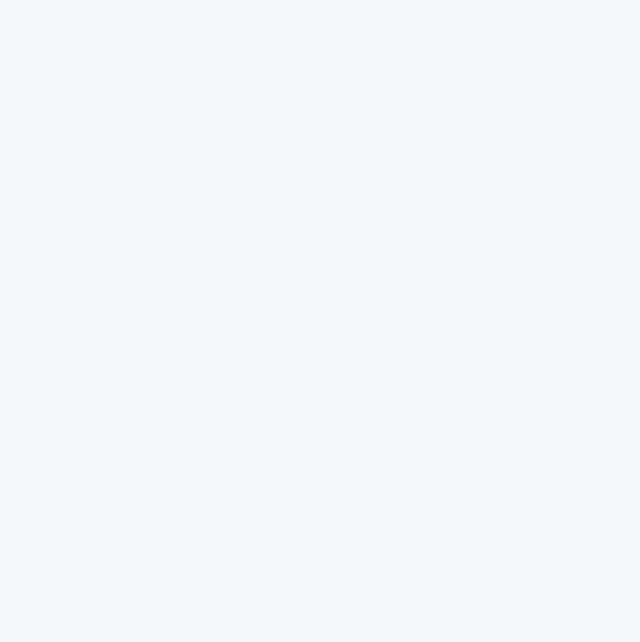
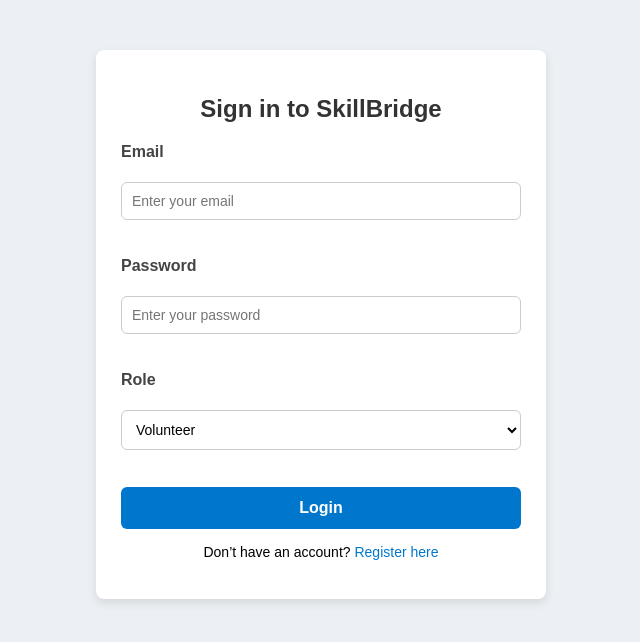
Before and after one commit to springboardmentor09881n-rgb/SkillBridge-batch2, a React (Vite) app in the folder skillbridge_frontend/: page /login in a window 1280 px wide. Before the commit this address had no page. Shown: the top 642 px of the page, without its empty margins (319-959 px from the left). Built offline with nearby package versions, Linux system fonts and the light colour scheme.

Commit message:
Add Login component and route integration

```diff
--- a/skillbridge_frontend/package.json
+++ b/skillbridge_frontend/package.json
@@ -23,6 +23,6 @@
     "eslint-plugin-react-hooks": "^7.0.1",
     "eslint-plugin-react-refresh": "^0.4.24",
     "globals": "^16.5.0",
-    "vite": "^7.2.4"
+    "vite": "^7.3.1"
   }
 }
--- a/skillbridge_frontend/src/App.jsx
+++ b/skillbridge_frontend/src/App.jsx
@@ -1,13 +1,17 @@
 import React from "react";
 import { BrowserRouter as Router, Routes, Route } from "react-router-dom";
 
+import Login from "./components/Login";
 import Register from "./components/Register";
+import ProfileForm from "./components/ProfileForm";
 
 const App = () => {
   return (
     <Router>
       <Routes>
         <Route path="/" element={<Register />} />
+        <Route path="/profile" element={<ProfileForm />} />
+        <Route path="/login" element={<Login />} />
       </Routes>
     </Router>
   );
--- /dev/null
+++ b/skillbridge_frontend/src/components/Login.css
@@ -0,0 +1,63 @@
+.login-container {
+  max-width: 400px;
+  margin: 50px auto;
+  padding: 25px;
+  background: #ffffff;
+  border-radius: 8px;
+  box-shadow: 0 4px 10px rgba(0,0,0,0.1);
+  text-align: center;
+}
+
+.login-container h2 {
+  margin-bottom: 20px;
+  color: #333;
+}
+
+.login-form {
+  display: flex;
+  flex-direction: column;
+  gap: 15px;
+}
+
+.login-form label {
+  text-align: left;
+  font-weight: 600;
+  color: #444;
+}
+
+.login-form input,
+.login-form select {
+  padding: 10px;
+  border: 1px solid #ccc;
+  border-radius: 6px;
+  font-size: 14px;
+}
+
+.login-btn {
+  background: #0077cc;
+  color: #fff;
+  padding: 12px;
+  border: none;
+  border-radius: 6px;
+  cursor: pointer;
+  font-weight: bold;
+  transition: background 0.3s ease;
+}
+
+.login-btn:hover {
+  background: #005fa3;
+}
+
+.register-link {
+  margin-top: 15px;
+  font-size: 14px;
+}
+
+.register-link a {
+  color: #0077cc;
+  text-decoration: none;
+}
+
+.register-link a:hover {
+  text-decoration: underline;
+}
--- /dev/null
+++ b/skillbridge_frontend/src/components/Login.jsx
@@ -0,0 +1,52 @@
+import React, { useState } from "react";
+import "./Login.css";
+
+const Login = () => {
+  const [email, setEmail] = useState("");
+  const [password, setPassword] = useState("");
+  const [role, setRole] = useState("volunteer");
+
+  const handleSubmit = (e) => {
+    e.preventDefault();
+    // TODO: integrate with backend API for authentication
+    console.log("Login submitted:", { email, password, role });
+  };
+
+  return (
+    <div className="login-container">
+      <h2>Sign in to SkillBridge</h2>
+      <form onSubmit={handleSubmit} className="login-form">
+        <label>Email</label>
+        <input
+          type="email"
+          placeholder="Enter your email"
+          value={email}
+          onChange={(e) => setEmail(e.target.value)}
+          required
+        />
+
+        <label>Password</label>
+        <input
+          type="password"
+          placeholder="Enter your password"
+          value={password}
+          onChange={(e) => setPassword(e.target.value)}
+          required
+        />
+
+        <label>Role</label>
+        <select value={role} onChange={(e) => setRole(e.target.value)}>
+          <option value="volunteer">Volunteer</option>
+          <option value="ngo">NGO</option>
+        </select>
+
+        <button type="submit" className="login-btn">Login</button>
+      </form>
+      <p className="register-link">
+        Don’t have an account? <a href="/register">Register here</a>
+      </p>
+    </div>
+  );
+};
+
+export default Login;
--- a/skillbridge_frontend/src/components/ProfileForm.jsx
+++ b/skillbridge_frontend/src/components/ProfileForm.jsx
@@ -1,8 +1,16 @@
 import React, { useState } from "react";
+import { useLocation } from "react-router-dom";
 import "./ProfileForm.css";
 
 function ProfileForm() {
-  const [role, setRole] = useState("volunteer");
+  const location = useLocation();
+
+  // Role coming from Register page
+  const roleFromRegister = location.state?.role || "Volunteer";
+
+  const [role, setRole] = useState(
+    roleFromRegister === "NGO" ? "ngo" : "volunteer"
+  );
 
   const handleSubmit = (e) => {
     e.preventDefault();
@@ -24,13 +32,14 @@
         </select>
 
         <input type="text" placeholder="Location" />
-
         <textarea placeholder="Short Bio"></textarea>
 
+        {/* Volunteer fields */}
         {role === "volunteer" && (
           <input type="text" placeholder="Skills (comma separated)" />
         )}
 
+        {/* NGO fields */}
         {role === "ngo" && (
           <>
             <input type="text" placeholder="Organization Name" />
```
Also changed, not shown: 1 other file (tests, documents, lock files or other folders).
